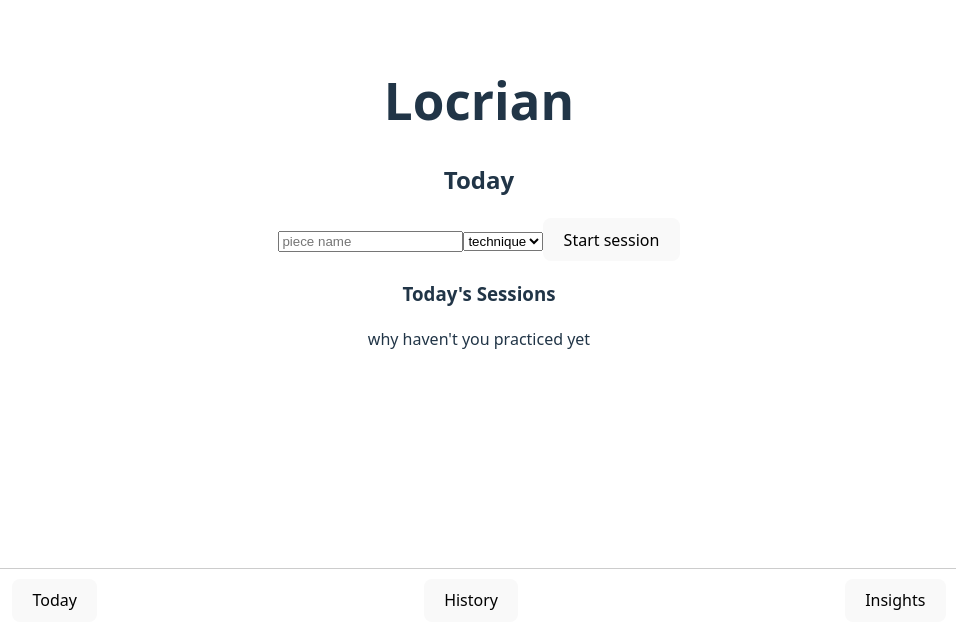
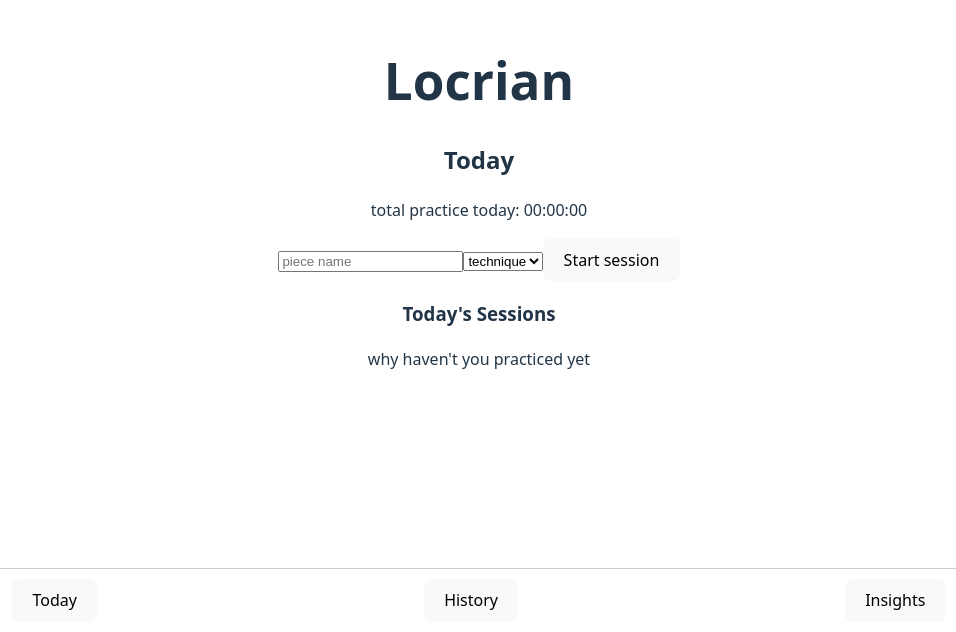
Before and after one commit to JaddotWuzHere/Locrian, a React (Vite) app: page / in a window 1280 px wide. Shown: the part 168-800 px from the top of the page, without its empty margins (161-1117 px from the left). Built offline with nearby package versions, Linux system fonts and the light colour scheme.

Commit message:
Implemented session recording and storage

```diff
--- a/src/App.tsx
+++ b/src/App.tsx
@@ -85,6 +85,12 @@ function App() {
     return new Date(session.startedAt).toDateString() === new Date().toDateString()
   })
 
+  // total practiced time today
+  const totalSecondsToday = sessionsToday.reduce(
+    (sum, session) => sum + session.durationSec,
+    0
+  )
+
 
 
   // some jsx shit
@@ -95,6 +101,7 @@ function App() {
       {activeTab === "today" && (
         <div>
           <h2>Today</h2>
+          <p>total practice today: {formatHMS(totalSecondsToday)}</p>
 
           {!activeSession && (
             <div>
@@ -129,11 +136,17 @@ function App() {
             <p>why haven't you practiced yet</p>
           )}
 
-          {sessionsToday.map(session => (
-            <div key={session.id}>
-              {session.piece} — {session.goal} — {formatHMS(session.durationSec)}
-            </div>
-          ))}
+          {sessionsToday.length > 0 && (
+            <ul>
+              {sessionsToday.map((session) => (
+                <li key={session.id}>
+                  <strong>{session.piece}</strong> — {session.goal} — {" "}
+                  {formatHMS(session.durationSec)}
+                </li>
+              ))}
+            </ul>
+          )}
+
         </div>
       )}
 
```
Also changed, not shown: 1 other file (tests, documents, lock files or other folders).
